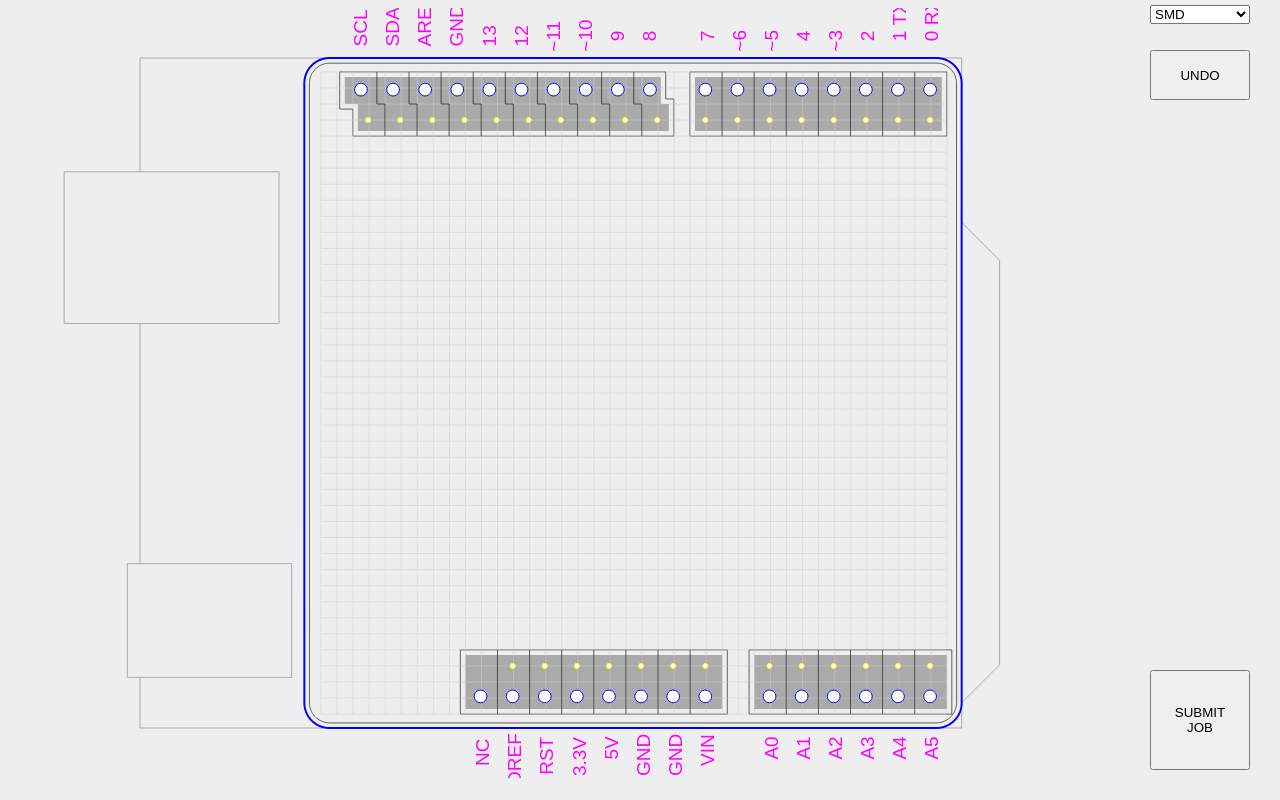
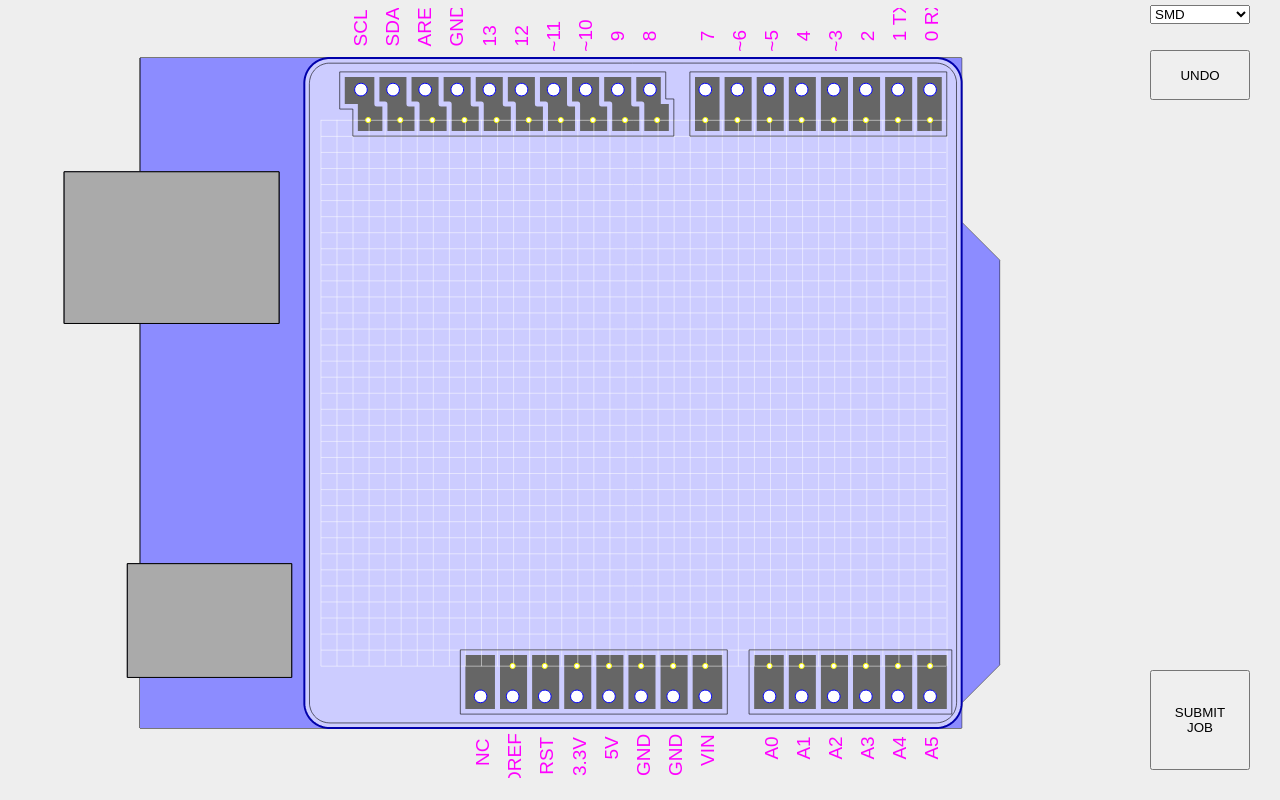
Before and after one commit to FabMo/fabmo-shield-app, a website: page index.html in a window 1280 px wide. Drawn offline with Linux system fonts and the light colour scheme.

Commit message:
upated canvas & icon

```diff
--- a/index.html
+++ b/index.html
@@ -262,7 +262,47 @@ if(radius>0){
 
 */
 
+ctx.fillStyle="#8c8cff"
+ctx.strokeStyle="#000"
+ctx.lineWidth="1"
+
+console.log(arduino)
+
+for(i=0;i<arduino.length;i++){
+	ctx.beginPath()
+	//ctx.arc((ctx.canvas.width/2)+(arduino[i][0].X*sf),(ctx.canvas.height/2)+(arduino[i][0].Y*sf),((1.5)*sf),0,(Math.PI*2))
+
+	for(j=0;j<arduino[i].length;j++){
+		ctx.lineTo((ctx.canvas.width/2)+(arduino[i][j].X*sf),(ctx.canvas.height/2)+(arduino[i][j].Y*sf))
+	}
+
+	ctx.stroke()
+	ctx.fill()
+}
+
 ctx.fillStyle="#aaa"
+for(i=7;i<arduino.length;i++){
+	ctx.beginPath()
+	//ctx.arc((ctx.canvas.width/2)+(arduino[i][0].X*sf),(ctx.canvas.height/2)+(arduino[i][0].Y*sf),((1.5)*sf),0,(Math.PI*2))
+
+	for(j=0;j<arduino[i].length;j++){
+		ctx.lineTo((ctx.canvas.width/2)+(arduino[i][j].X*sf),(ctx.canvas.height/2)+(arduino[i][j].Y*sf))
+	}
+	ctx.fill()
+	ctx.stroke()
+}
+
+
+
+ctx.fillStyle="#ccccff"
+ctx.beginPath()
+	for(i=0;i<frame1.length;i++){
+		ctx.lineTo((frame1[i].X*sf)+ctx.canvas.width/2,(frame1[i].Y*sf)+ctx.canvas.height/2)
+	}
+ctx.fill()
+
+ctx.fillStyle="#aaa"
+ctx.fillStyle="#666"
 
 for(i=0;i<pin_outlines.length;i++){
 
@@ -275,24 +315,24 @@ for(i=0;i<pin_outlines.length;i++){
 
 //ctx.lineWidth=0.8*sf
 //ctx.strokeStyle="#ff00ff"
-
-ctx.lineWidth="0.6"
-ctx.strokeStyle="#000"
-
-for(i=0;i<outlines.length;i++){
-	ctx.beginPath()
-	for(j=0;j<outlines[i].length;j++){
-		ctx.lineTo((ctx.canvas.width/2)+(outlines[i][j].X/scale*sf),(ctx.canvas.height/2)+(outlines[i][j].Y/scale*sf))
-	}
-	ctx.stroke()
-}
+	ctx.lineWidth=0.4*sf
+	ctx.strokeStyle="#ccccff"
+
+	for(i=0;i<pins.length;i++){
+		ctx.beginPath()
+		for(j=0;j<pins[i].length;j++){
+		ctx.lineTo((pins[i][j].X*sf)+ctx.canvas.width/2,(pins[i][j].Y*sf)+ctx.canvas.height/2)
+		}
+		ctx.stroke()
+	}
+
 
 ctx.fillStyle="#000"
 
 //ctx.fillRect(20,20,5,5)
 
 ctx.lineWidth="0.5"
-ctx.strokeStyle="#ccc"
+ctx.strokeStyle="#fff"
 
 for(i=0;i<grid.length;i++){
 
@@ -327,7 +367,7 @@ for(i=0;i<net.length;i++){
 
 //console.log(trace)
 
-ctx.fillStyle="#777"
+ctx.fillStyle="#666"
 
 for(i=0;i<trace.length;i++){
 	ctx.beginPath()
@@ -362,16 +402,6 @@ ctx.fill()
 	ctx.lineWidth="1"
 	ctx.strokeStyle="#aaa"
 
-for(i=0;i<arduino.length;i++){
-	ctx.beginPath()
-	//ctx.arc((ctx.canvas.width/2)+(arduino[i][0].X*sf),(ctx.canvas.height/2)+(arduino[i][0].Y*sf),((1.5)*sf),0,(Math.PI*2))
-
-	for(j=0;j<arduino[i].length;j++){
-		ctx.lineTo((ctx.canvas.width/2)+(arduino[i][j].X*sf),(ctx.canvas.height/2)+(arduino[i][j].Y*sf))
-	}
-
-	ctx.stroke()
-}
 
 	ctx.lineWidth="1"
 	ctx.strokeStyle="blue"
@@ -438,7 +468,7 @@ ctx.stroke()
 
 ctx.beginPath()
 ctx.lineWidth="2"
-ctx.strokeStyle="blue"
+ctx.strokeStyle="#0000aa"
 
 	for(i=0;i<frame1.length;i++){
 		ctx.lineTo((frame1[i].X*sf)+ctx.canvas.width/2,(frame1[i].Y*sf)+ctx.canvas.height/2)
@@ -450,16 +480,7 @@ ctx.stroke()
 //	ctx.lineWidth=0.8*sf
 //	ctx.strokeStyle="#ff00ff"
 
-	ctx.lineWidth=0.6
-	ctx.strokeStyle="#000"
-
-	for(i=0;i<pins.length;i++){
-		ctx.beginPath()
-		for(j=0;j<pins[i].length;j++){
-		ctx.lineTo((pins[i][j].X*sf)+ctx.canvas.width/2,(pins[i][j].Y*sf)+ctx.canvas.height/2)
-		}
-		ctx.stroke()
-	}
+
 
 ctx.lineWidth="1"
 ctx.fillStyle="#fff"
@@ -482,8 +503,9 @@ for(i=0;i<net.length;i++){
 		//ctx.arc(ctx.canvas.width/2+((net[i][j].X)*sf),ctx.canvas.height/2+((net[i][j].Y)*sf),0.2*sf,0,(Math.PI*2))
 		}
 		if( (i==net.length-1) && (j==(net[i].length-1)) ){
+			ctx.beginPath()
 			ctx.fillStyle="#00ff00"
-			ctx.arc(ctx.canvas.width/2+((net[i][j].X)*sf),ctx.canvas.height/2+((net[i][j].Y)*sf),0.3*sf,0,(Math.PI*2))
+			ctx.arc(ctx.canvas.width/2+((net[i][j].X)*sf),ctx.canvas.height/2+((net[i][j].Y)*sf),0.25*sf,0,(Math.PI*2))
 		}
 		ctx.fill()
 	}
@@ -495,12 +517,24 @@ for(i=0;i<net.length;i++){
 		else{
 			ctx.fillStyle="#ff0000"
 		}
-		ctx.arc(ctx.canvas.width/2+((net[i-1][net[i-1].length-1].X)*sf),ctx.canvas.height/2+((net[i-1][net[i-1].length-1].Y)*sf),0.3*sf,0,(Math.PI*2))
+		ctx.arc(ctx.canvas.width/2+((net[i-1][net[i-1].length-1].X)*sf),ctx.canvas.height/2+((net[i-1][net[i-1].length-1].Y)*sf),0.25*sf,0,(Math.PI*2))
 		ctx.fill()
 	}
 }
 
-//ctx.setLineDash([4,4]);
+//ctx.setLineDash([5,1]);
+ctx.lineWidth="0.6"
+ctx.strokeStyle="#000"
+
+for(i=0;i<outlines.length;i++){
+	ctx.beginPath()
+	for(j=0;j<outlines[i].length;j++){
+		ctx.lineTo((ctx.canvas.width/2)+(outlines[i][j].X/scale*sf),(ctx.canvas.height/2)+(outlines[i][j].Y/scale*sf))
+	}
+	ctx.stroke()
+}
+
+
 
 ctx.strokeStyle="#ff00ff"
 ctx.lineWidth="2"
@@ -874,8 +908,8 @@ function parts(){
 		y = y-1.27
 	}
 
-	y = 0
-	for(i=0;i<41;i++){
+	y = 3.79
+	for(i=0;i<35;i++){
 		grid.push([{X:-19.685+o,Y:25.4-y},{X:29.77+o,Y:25.4-y}])
 		//grid.push([{X:-16.51+o,Y:22.86-y},{X:29.77+o,Y:22.86-y}])
 		//y = y + 0.3175
@@ -883,7 +917,7 @@ function parts(){
 	}
 	x = 0
 	for(i=0;i<40;i++){
-		grid.push([{X:-19.685+o+x,Y:25.4},{X:-19.685+o+x,Y:-25.4}])
+		grid.push([{X:-19.685+o+x,Y:21.61},{X:-19.685+o+x,Y:-21.61}])
 		//grid.push([{X:-16.51+o+x,Y:22.86},{X:-16.51+o+x,Y:-22.86}])
 		//x = x + 0.3175
 		x = x + 1.27
@@ -1695,12 +1729,13 @@ g+="SO,1,0\n"
 
 fabmo.submitJob({
    file : g,
-   filename : 'shield.SBP',
+   filename : 'shield.sbp',
    name : "Arduino Shield",
    description : (xmax*2) + " x " + (ymax*2) + " x " + "mm " + "(1/32\" endmill)"
 });
 
 	g=""
+
 	flip()
 
 }
@@ -1743,6 +1778,17 @@ function flip(){
 	}
 
 
+   for(i=0;i<net.length;i++){
+		for(j=0;j<net[i].length;j++){
+			if(net[i][j].Y<0){
+				net[i][j].Y=Math.abs(net[i][j].Y)
+			}
+			else{
+				net[i][j].Y=(0-net[i][j].Y)
+			}
+		}
+	}
+
 }
 
 </script>
```
Also changed, not shown: icon.png, 1 other file.
